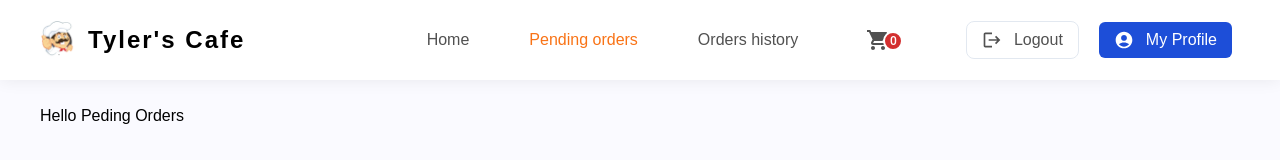
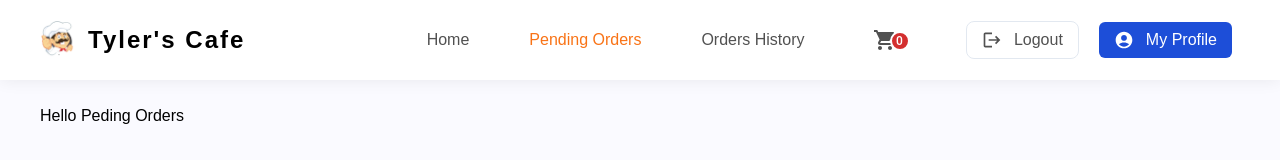
Before and after one commit to AshanSandeep06/Food-Shop-System, a React (Create React App) app in the folder frontend/: page /pending_Orders in a window 1280 px wide. Shown: the top 160 px of the page. Built offline with nearby package versions, Linux system fonts and the light colour scheme.

Commit message:
Content Updated in Header Component

```diff
--- a/frontend/src/components/Header/Header.tsx
+++ b/frontend/src/components/Header/Header.tsx
@@ -164,7 +164,8 @@ const Header = (props: HeaderProps) => {
                 ? resource[0].toUpperCase() +
                   resource.split("_")[0].substring(1) +
                   " " +
-                  resource.split("_")[1].substring(0)
+                  resource.split("_")[1][0].toUpperCase() +
+                  resource.split("_")[1].substring(1)
                 : resource[0].toUpperCase() + resource.substring(1)}
             </NavLink>
           ))}
```
